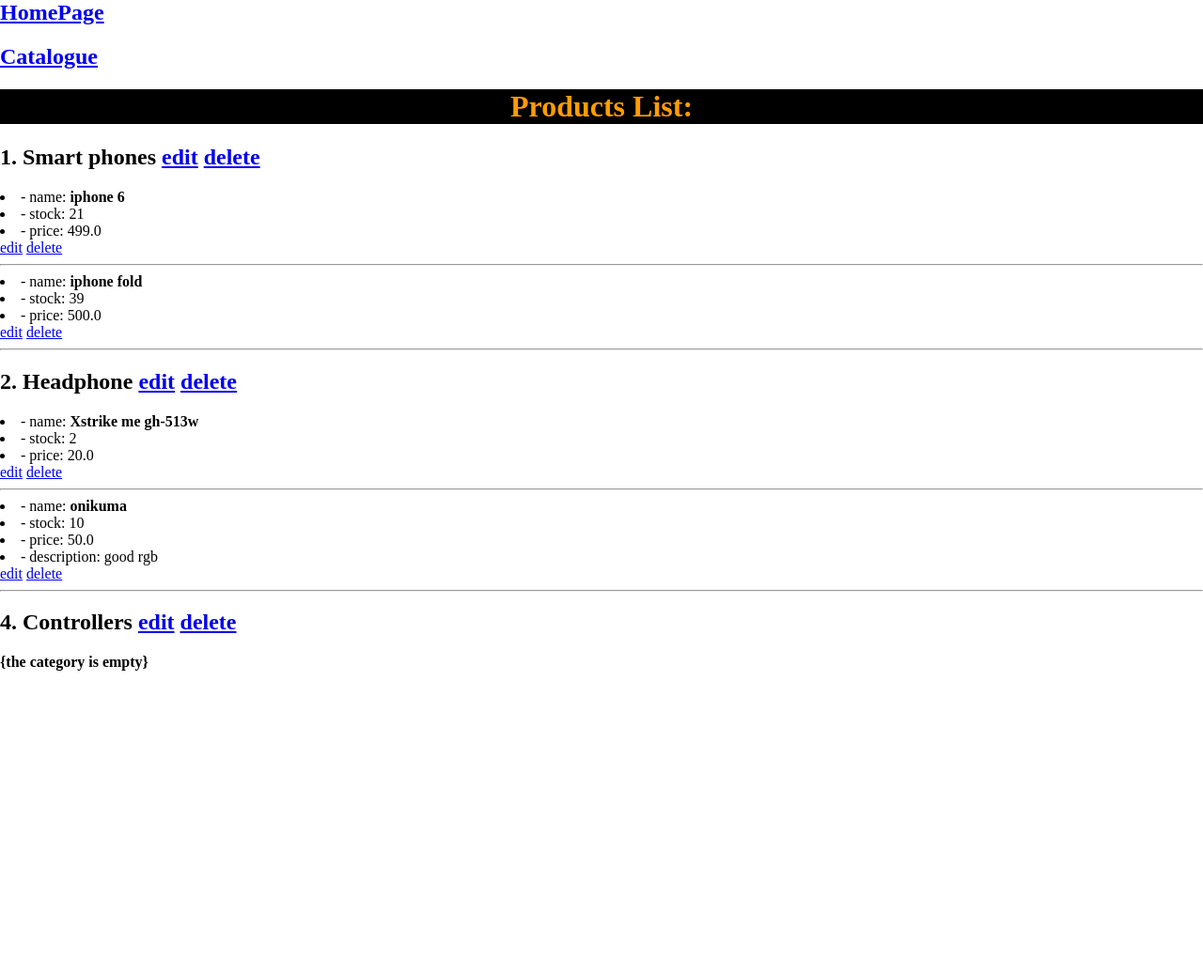
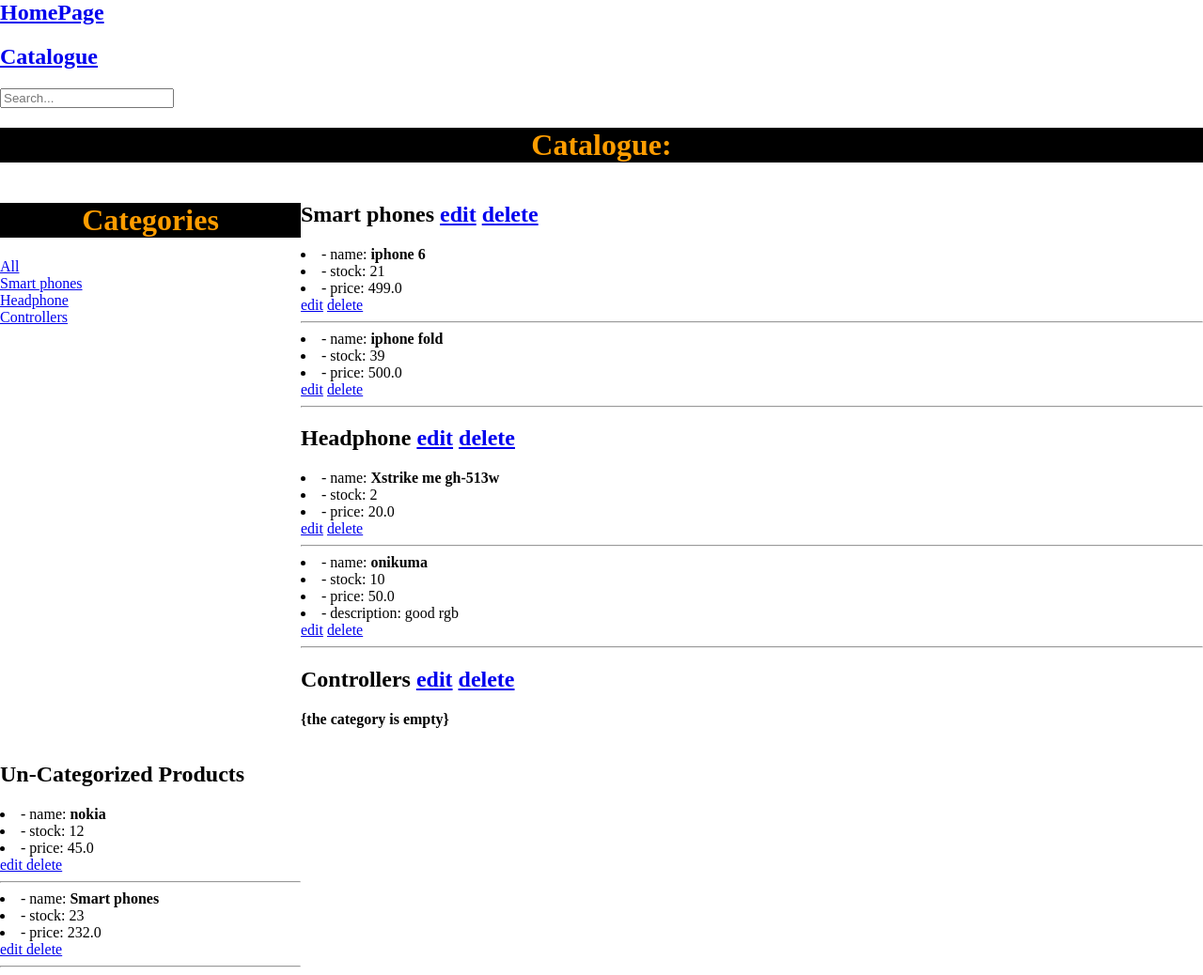
Before and after one commit to ASDdevelop1087/Billing_Software-Django_framework-, a Django app: page /catalogue/ in a window 1280 px wide. Shown: the whole page at 94% size. Before the commit the page ends 714 px from the top, so only its background shows below. Run offline with Django 5.2, Linux system fonts and the light colour scheme; data comes from the database, SQL or seed files in the repository; both versions use the stored data as it was after the commit.

Commit message:
added crud operation for categorie and products and adeed way to display empty categories and un categorised products

```diff
--- a/base/templates/base/catalogue.html
+++ b/base/templates/base/catalogue.html
@@ -3,17 +3,35 @@
 {% block content %}
 
 {% load static %}
-<h1 class="test">Products List:</h1>
+<h1 class="test">Catalogue:</h1>
 
 <head>
   <link rel="stylesheet" href="{% static 'base/css/style.css' %}" />
 </head>
+<style>
+  .info-card{
+    display: grid;
+    grid-template-columns: 1fr 3fr;
+}
+</style>
+
+<div class="info-card">
+
+  <div>
+    <h1>Categories</h1>
+    <a href="{% url 'catalogue' %}">All</a>
+    <br>
+    {% for category in categories%}
+      <a href="?q={{category.name}} ">{{category.name}}</a>
+      <br>
+    {% endfor %}
+  </div>
 
 
-<div class="info-card">
-  {% for category in categories%}
+  <div>
+    {% for category in filtered_categories%}
       <h2>
-      {{category.id}}. {{category.name}}
+        {{category.name}}
         <a href="{% url 'update-category' category.id %}">edit</a>
         <a href="{% url 'delete-category' category.id %}">delete</a>
       </h2>
@@ -28,7 +46,7 @@
 
           <a href="{% url 'update-product' product.id %}">edit</a>
           <a href="{% url 'delete-product' product.id %}">delete</a>
-        <hr />
+          <hr/>
         {% endif %}
 
         {% empty %}
@@ -40,10 +58,10 @@
 
 
   <div>
-  {% if None in categories  %}
-    <h2>Un-Categorized</h2>
-    {% for product in products %}
-      {% if product.category == None %}
+    {% if not q%}
+      <h2>Un-Categorized Products</h2>
+      {% for product in uncategorized_products %}
+
         <li>- name: <b>{{product.name}}</b></li>
         <li>- stock: {{product.stock}}</li>
         <li>- price: {{product.price}}</li>
@@ -57,9 +75,29 @@
           delete
         </a>
         <hr />
+      {% endfor %}
+    {% endif%}
+  </div>
+
+  <div>
+    {% if q and not count > 0%}
+    {% for product in products %}
+    <li>- name: <b>{{product.name}}</b></li>
+    <li>- stock: {{product.stock}}</li>
+    <li>- price: {{product.price}}</li>
+    {% if product.description %}
+    <li>- description: {{product.description}}</li>
     {% endif %}
+
+    <a href="{% url 'update-product' product.id %}">edit</a>
+    <a href="{% url 'delete-product' product.id %}">delete</a>
+    <hr />
+
+
     {% endfor %}
     {% endif %}
   </div>
 
+</div>
+
 {% endblock content %}
--- a/base/views.py
+++ b/base/views.py
@@ -1,6 +1,7 @@
 from django.shortcuts import redirect, render
 from django.http import HttpResponse
 from .forms import ProductForm, CategorieForm
+from django.db.models import Q
 
 from base.models import Product, Categorie
 
@@ -12,16 +13,25 @@ def home(request):
 
 
 def catalogue(request):
-    # Fetching data from models
-    all_products = Product.objects.all()
-    all_categories = Categorie.objects.all()
+    q = request.GET.get('q')
 
-    # context dictionary
+    if q:
+        filtered_categories = Categorie.objects.filter(name__icontains=q)
+        filtered_products = Product.objects.filter(
+            Q(name__icontains=q) |
+              Q(description__icontains=q))
+    else:
+        filtered_categories = Categorie.objects.all()
+        filtered_products = Product.objects.all()
+    uncategorized_products = Product.objects.filter(category__isnull=True)
+    categories = Categorie.objects.all()
     context = {
-        'products': all_products,       # Key used in template: {{ products }}
-        # Key used in template: {{ categories }}
-        'categories': all_categories,
-        'num': 0,
+        'products': filtered_products,
+        'categories': categories,
+        'filtered_categories': filtered_categories,
+        'uncategorized_products': uncategorized_products,
+        'q': q,
+        'count': filtered_categories.count(),
     }
     return render(request, "base/catalogue.html", context)
 
--- a/templates/main.html
+++ b/templates/main.html
@@ -1,11 +1,21 @@
 
+<head>
+  <meta charset="UTF-8">
   <a href="/">
     <h2>HomePage</h2>
   </a>
   <a href="{% url 'catalogue' %}">
     <h2>Catalogue</h2>
     </a>
+    <form action="{% url 'catalogue' %}" method="GET">
+      <input type="search" name="q" placeholder="Search..." />
+    </form>
 
+
+</head>
+
+<body>
 {%block content%}
 
 {%endblock content%}
+</body>
```
Also changed, not shown: base/static/base/css/style.css (line endings or trailing spaces), db.sqlite3. Lines whose indentation alone changed are shown as unchanged.
